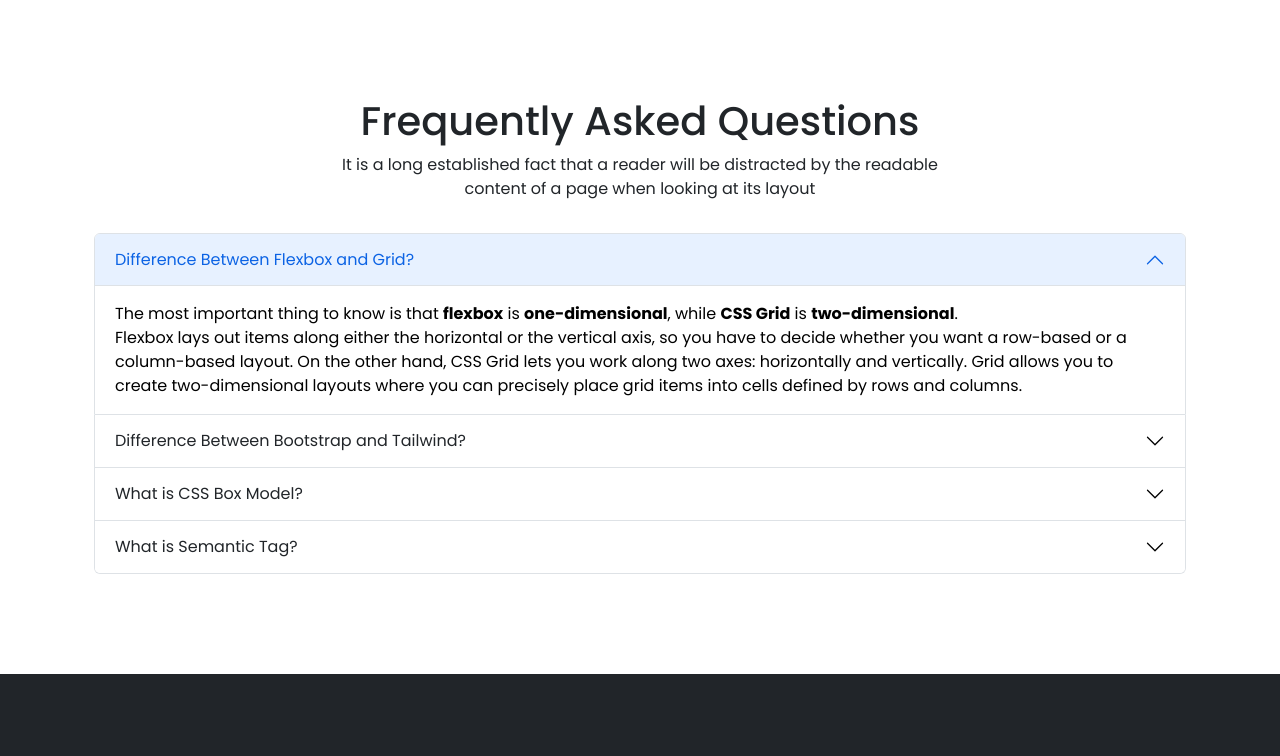
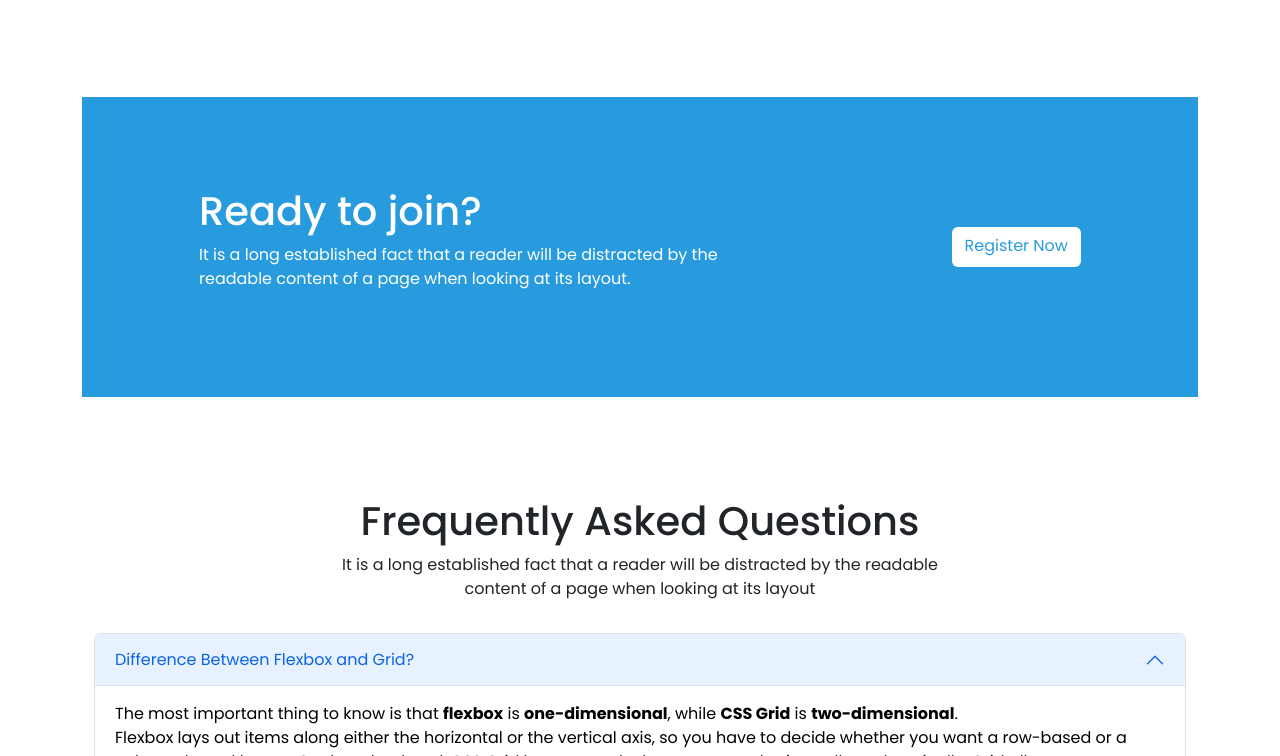
Before and after one commit to smefti70/edTech-website-bootstrap, a plain HTML site: page index.html in a window 1280 px wide. Shown: the part 1633-2389 px from the top of the page. Drawn offline with nearby package versions, Linux system fonts and the light colour scheme.

Commit message:
Final Commit

```diff
--- a/css/styles.css
+++ b/css/styles.css
@@ -65,6 +65,11 @@ section {
 
 
 @media screen and (min-width:577px) and (max-width:767px) {
+    .register-now-section {
+        flex-direction: column;
+        justify-content: center;
+        align-items: center;
+    }
 
     .course-thumbnails-img {
         width: 100%;
@@ -80,6 +85,12 @@ section {
 }
 
 @media screen and (min-width:768px) and (max-width:991px) {
+
+    .register-now-section {
+        flex-direction: column;
+        justify-content: center;
+        align-items: center;
+    }
 
     .course-thumbnails {
         display: flex;
@@ -121,6 +132,18 @@ h6 {
     width: 170px;
 }
 
+/*Styles for Register Now Section*/
+.register-now-section {
+    height: 300px;
+    background-color: #289BDE;
+}
+
+.white-color-btn {
+    background-color: white;
+    color: #289BDE;
+    height: 40px;
+}
+
 /*Styles for Footer Section*/
 .footer-section {
     height: 400px;
--- a/index.html
+++ b/index.html
@@ -238,6 +238,18 @@
         </section>
         <!-- Course Section Ends -->
 
+        <!-- Register Now Section Starts -->
+        <section
+            class="register-now-section d-lg-flex d-md-flex d-flex justify-content-around align-items-center text-white">
+            <div class="register-info">
+                <h1>Ready to join?</h1>
+                <p>It is a long established fact that a reader will be distracted by the <br>
+                    readable content of a page when looking at its layout.</p>
+            </div>
+            <div class="btn white-color-btn">Register Now</div>
+        </section>
+        <!-- Register Now Section Ends -->
+
         <!--FAQ Section Starts-->
         <section class="faq-section container d-lg-flex justify-content-center align-items-center flex-column">
             <div class="faq-info mb-3">
```
